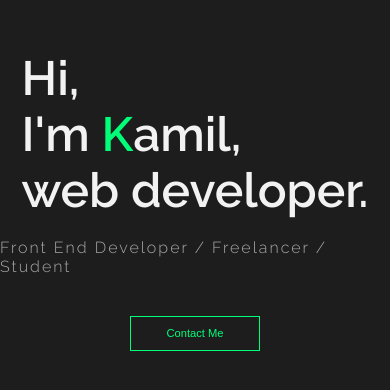
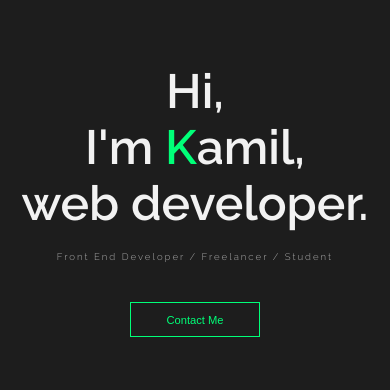
Before and after one commit to kamilrudny/Portfolio, a plain HTML site: page index.html in a window 390 px wide. Shown: the part 222-612 px from the top of the page. Drawn offline with Linux system fonts and the light colour scheme.

Commit message:
Add files via upload

```diff
--- a/css/main.css
+++ b/css/main.css
@@ -156,6 +156,10 @@
     height: 35px;
     font-size: 0.7rem;
   }
+  .container__section__wrap__btn:hover {
+    font-size: 0.7rem;
+    color: #1d1d1d;
+  }
   .container__section__wraper {
     width: 280px;
   }
@@ -195,6 +199,13 @@
             flex-direction: column;
     width: 100%;
   }
+  .container__section__wrap__heading {
+    text-align: center;
+  }
+  .container__section__wrap__paragraph {
+    text-align: center;
+    font-size: 0.6rem;
+  }
   .flex {
     display: none;
   }
```
Also changed, not shown: 1 other file.
